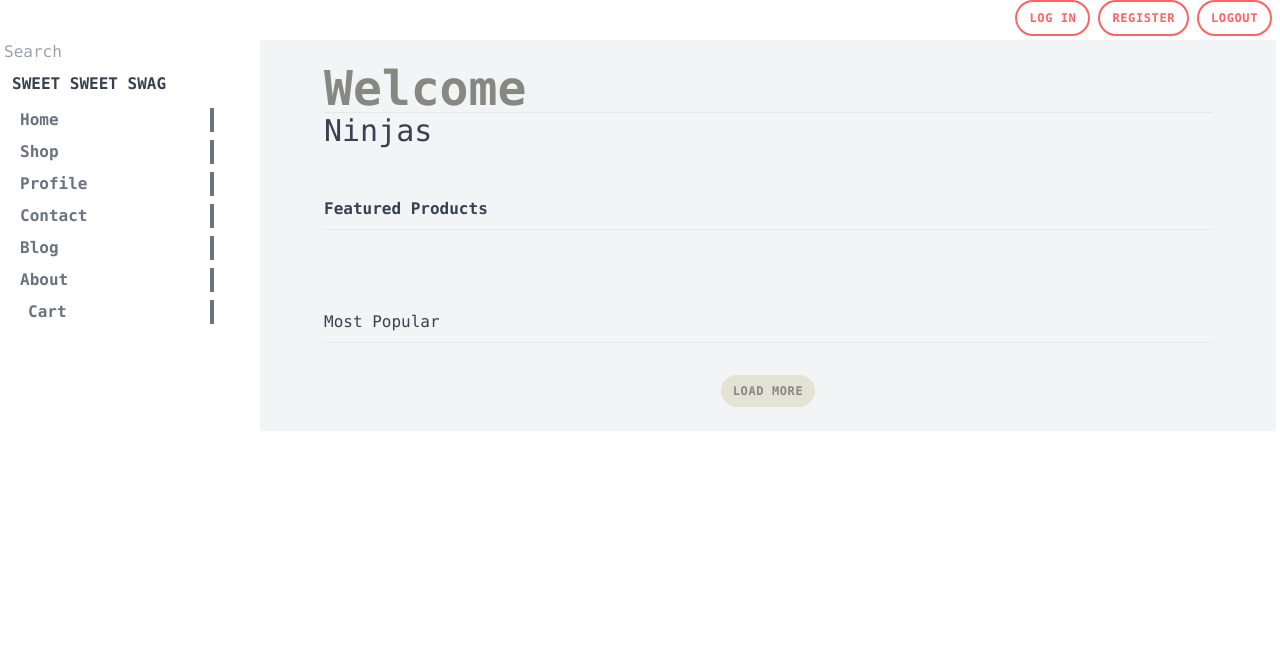
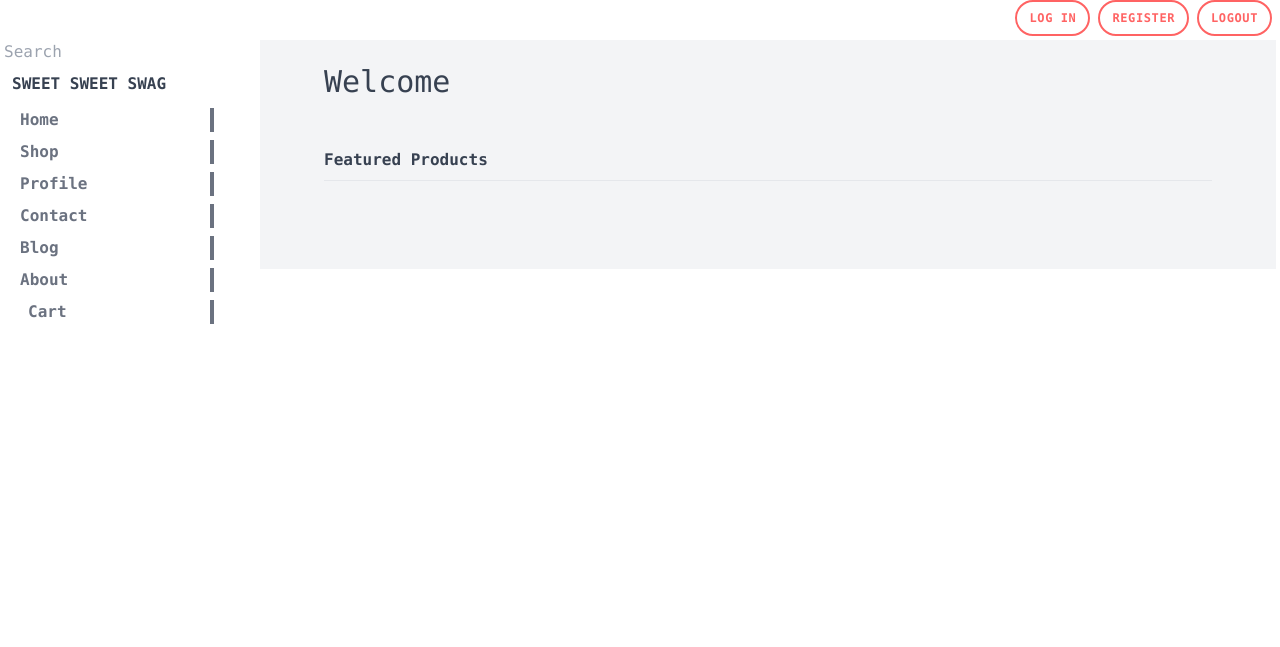
Before and after one commit to BenJayHutton/django-ecommerce, a Django app: template src/templates/home_page.html in a window 1280 px wide. Shown: the top 647 px of the page. Run offline with Django 5.2, Linux system fonts and the light colour scheme; the template is opened without the code that fills it, so the values that code supplies are empty.

Commit message:
set template for javascript

```diff
--- a/src/eCommerce/settings/base.py
+++ b/src/eCommerce/settings/base.py
@@ -92,7 +92,7 @@ AUTH_PASSWORD_VALIDATORS = [
 # Internationalization
 # https://docs.djangoproject.com/en/5.0/topics/i18n/
 
-LANGUAGE_CODE = 'en-us'
+LANGUAGE_CODE = 'en-gb'
 
 TIME_ZONE = 'UTC'
 
--- a/src/templates/base/js.html
+++ b/src/templates/base/js.html
@@ -0,0 +1,4 @@
+{% load static %}
+<script src="{% static 'js/cartJs.js' %}"></script>
+<script src="{% static 'js/eCommerceJs.js' %}"></script>
+<script src="{% static 'js/searchJs.js' %}"></script>
--- a/src/templates/home_page.html
+++ b/src/templates/home_page.html
@@ -3,8 +3,7 @@
 {% block content%}
 <main class="px-16 py-6 bg-gray-100">
     <header>
-        <h2 class="text-lg font-semibold border-b border-gray-200 text-secondary-200 md:text-3xl lg:text-5xl">Welcome</h2>
-        <h3 class= "text-sm md:text-xl lg:text-3xl">Ninjas</h3>
+        <h3 class= "text-sm md:text-xl lg:text-3xl">Welcome</h3>
     </header>
 
     <div>
@@ -13,15 +12,13 @@
             <!-- cards go here -->
         </div>
 
-        <h4 class="font-ligh mt-12 pb-2 border-b border-gray-200">Most Popular</h4>
-
-        <div class="mt-8">
-            <!-- Card goes here -->
-        </div>
-
-        <div class="flex justify-center">
-            <div class="btn bg-secondary-100 text-secondary-200 hover:shadow-inner transform hover:scale-125 hover:bg-opacity-50 transition ease-out duration-300">Load more</div>
+        <div class="mt-8" id="search_results">
         </div>
     </div>
 </main>
 {% endblock %}
+<h4 class="font-ligh mt-12 pb-2 border-b border-gray-200">Most Popular</h4>
+
+<div class="flex justify-center">
+    <div class="btn bg-secondary-100 text-secondary-200 hover:shadow-inner transform hover:scale-125 hover:bg-opacity-50 transition ease-out duration-300">Load more</div>
+</div>
```
Also changed, not shown: src/static/js/cartJs.js (added), src/static/js/customJs.js (deleted), src/static/js/eCommerceJs.js (added), src/static/js/searchJs.js (added).
